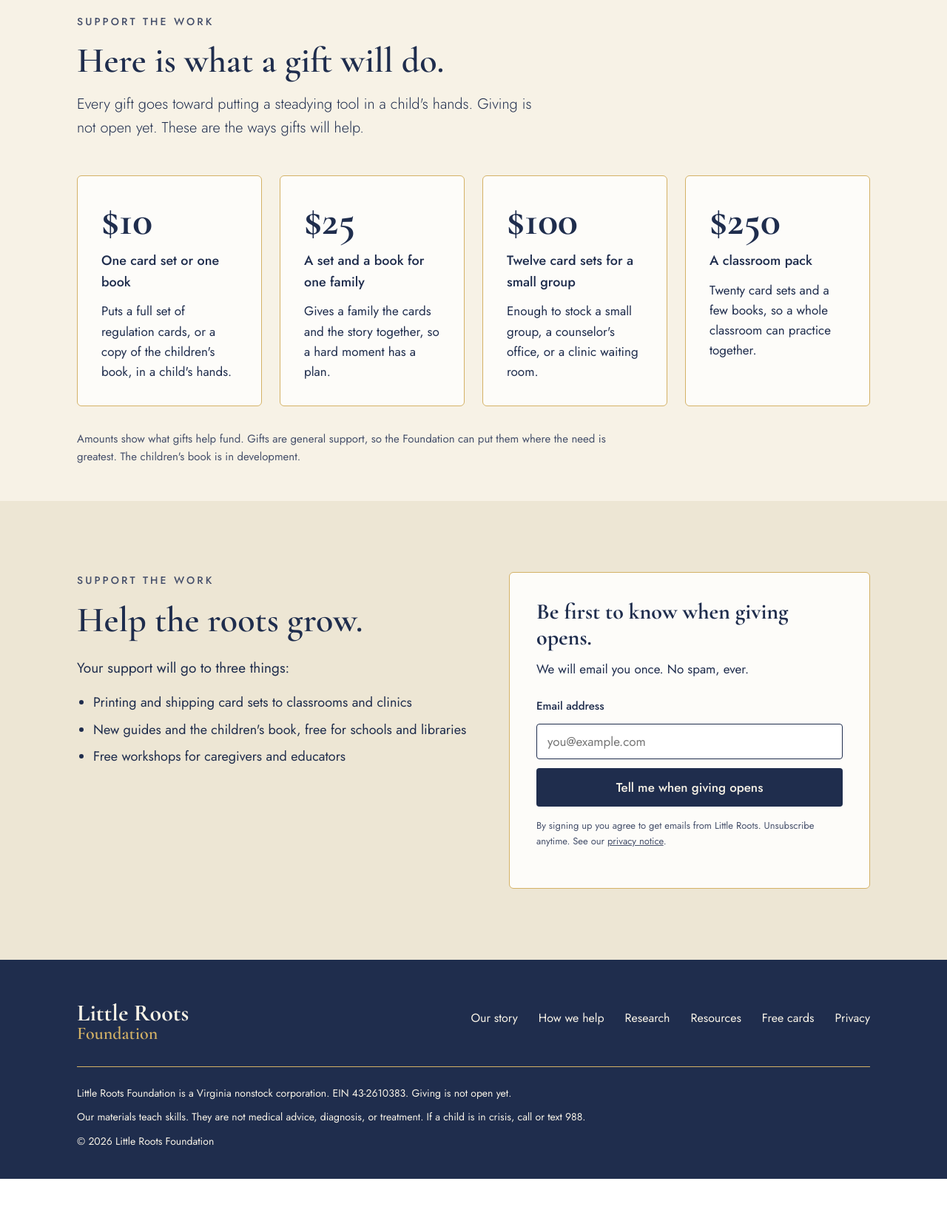
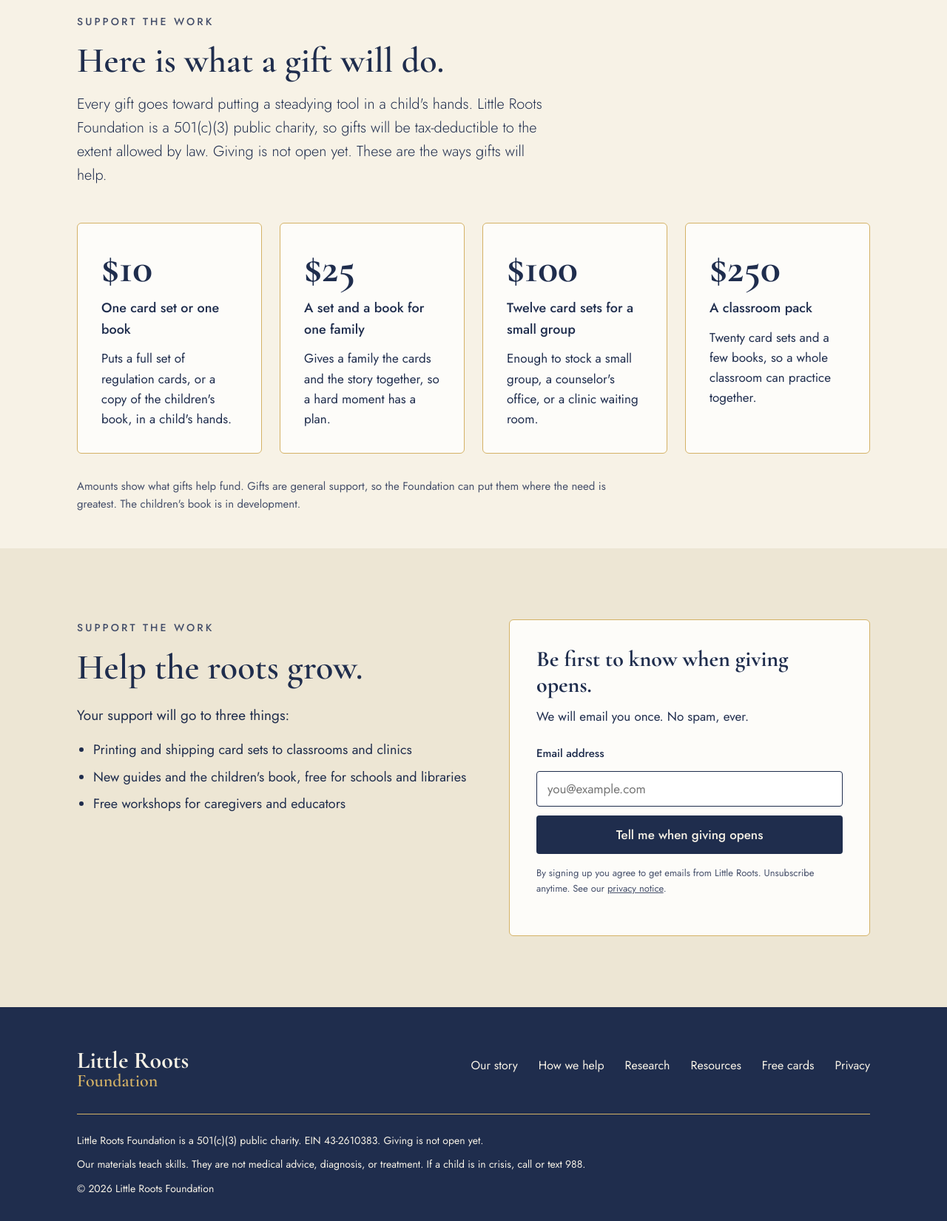
Before and after one commit to Little-Roots-Foundation/website, a plain HTML site: page index.html in a window 1280 px wide. Shown: the part 4700-6350 px from the top of the page at 74% size. Before the commit the page ends 6293 px from the top, so only its background shows below. Drawn offline with nearby package versions, Linux system fonts and the light colour scheme.

Commit message:
Reflect 501(c)(3) public charity status from IRS determination letter
- Footer on every page: 501(c)(3) public charity with EIN
- Home page meta descriptions and support section updated
- Giving stays closed until Virginia charitable solicitation registration
- README rules updated to match Letter 947

Co-Authored-By: Claude Opus 5.5 <noreply@anthropic.com>
Claude-Session: https://claude.ai/code/session_01Pq5qGhyLUEtk8sfpm5npws

```diff
--- a/index.html
+++ b/index.html
@@ -4,10 +4,10 @@
 <meta charset="utf-8">
 <meta name="viewport" content="width=device-width, initial-scale=1">
 <title>Little Roots Foundation | Calm starts at the roots</title>
-<meta name="description" content="Free illustrated breathwork and regulation cards that give children a way to slow down, move through big feelings, and feel steady again. From Little Roots Foundation, a Virginia nonprofit corporation.">
+<meta name="description" content="Free illustrated breathwork and regulation cards that give children a way to slow down, move through big feelings, and feel steady again. From Little Roots Foundation, a 501(c)(3) nonprofit.">
 <link rel="canonical" href="https://littlerootsfoundation.org/">
 <meta property="og:title" content="Little Roots Foundation | Calm starts at the roots">
-<meta property="og:description" content="Free illustrated breathwork and regulation cards that give children a way to slow down, move through big feelings, and feel steady again. From Little Roots Foundation, a Virginia nonprofit corporation.">
+<meta property="og:description" content="Free illustrated breathwork and regulation cards that give children a way to slow down, move through big feelings, and feel steady again. From Little Roots Foundation, a 501(c)(3) nonprofit.">
 <meta property="og:image" content="https://littlerootsfoundation.org/assets/og.jpg">
 <meta property="og:url" content="https://littlerootsfoundation.org/">
 <meta property="og:type" content="website">
@@ -227,7 +227,7 @@ a:focus-visible,button:focus-visible,input:focus-visible{outline:3px solid #D4B2
 <div style="max-width: 1120px; margin: 0 auto; padding: 96px 24px 48px; box-sizing: border-box">
 <div style="font-size: 14px; font-weight: 500; letter-spacing: 0.22em; text-transform: uppercase; color: #46506B; margin-bottom: 16px">Support the work</div>
 <h2 style="margin: 0 0 16px; font-family: 'Cormorant Garamond', serif; font-weight: 600; font-size: 48px; line-height: 1.1; max-width: 720px">Here is what a gift will do.</h2>
-<p style="margin: 0 0 48px; font-size: 20px; font-weight: 300; max-width: 640px">Every gift goes toward putting a steadying tool in a child's hands. Giving is not open yet. These are the ways gifts will help.</p>
+<p style="margin: 0 0 48px; font-size: 20px; font-weight: 300; max-width: 640px">Every gift goes toward putting a steadying tool in a child's hands. Little Roots Foundation is a 501(c)(3) public charity, so gifts will be tax-deductible to the extent allowed by law. Giving is not open yet. These are the ways gifts will help.</p>
 <div style="display: flex; flex-wrap: wrap; gap: 24px">
 <div style="flex: 1 1 240px; min-width: 0; background: #FDFCF9; border: 1px solid #D4B266; border-radius: 6px; padding: 32px; box-sizing: border-box; display: flex; flex-direction: column; gap: 12px">
 <div style="font-family: 'Cormorant Garamond', serif; font-weight: 700; font-size: 56px; line-height: 1; color: #1F2D4D">$10</div>
@@ -299,7 +299,7 @@ a:focus-visible,button:focus-visible,input:focus-visible{outline:3px solid #D4B2
 </div>
 </div>
 <div style="border-top: 1px solid #D4B266; padding-top: 24px; font-size: 14px; line-height: 1.6; color: #F7F2E6; display: flex; flex-direction: column; gap: 10px">
-<div>Little Roots Foundation is a Virginia nonstock corporation. EIN 43-2610383. Giving is not open yet.</div>
+<div>Little Roots Foundation is a 501(c)(3) public charity. EIN 43-2610383. Giving is not open yet.</div>
 <div>Our materials teach skills. They are not medical advice, diagnosis, or treatment. If a child is in crisis, call or text 988.</div>
 <div>&copy; 2026 Little Roots Foundation</div>
 </div>
```
Also changed, not shown: 404.html (+1 -1 lines), cards.html (+1 -1 lines), privacy.html (+1 -1 lines), research.html (+1 -1 lines), 1 other file.
